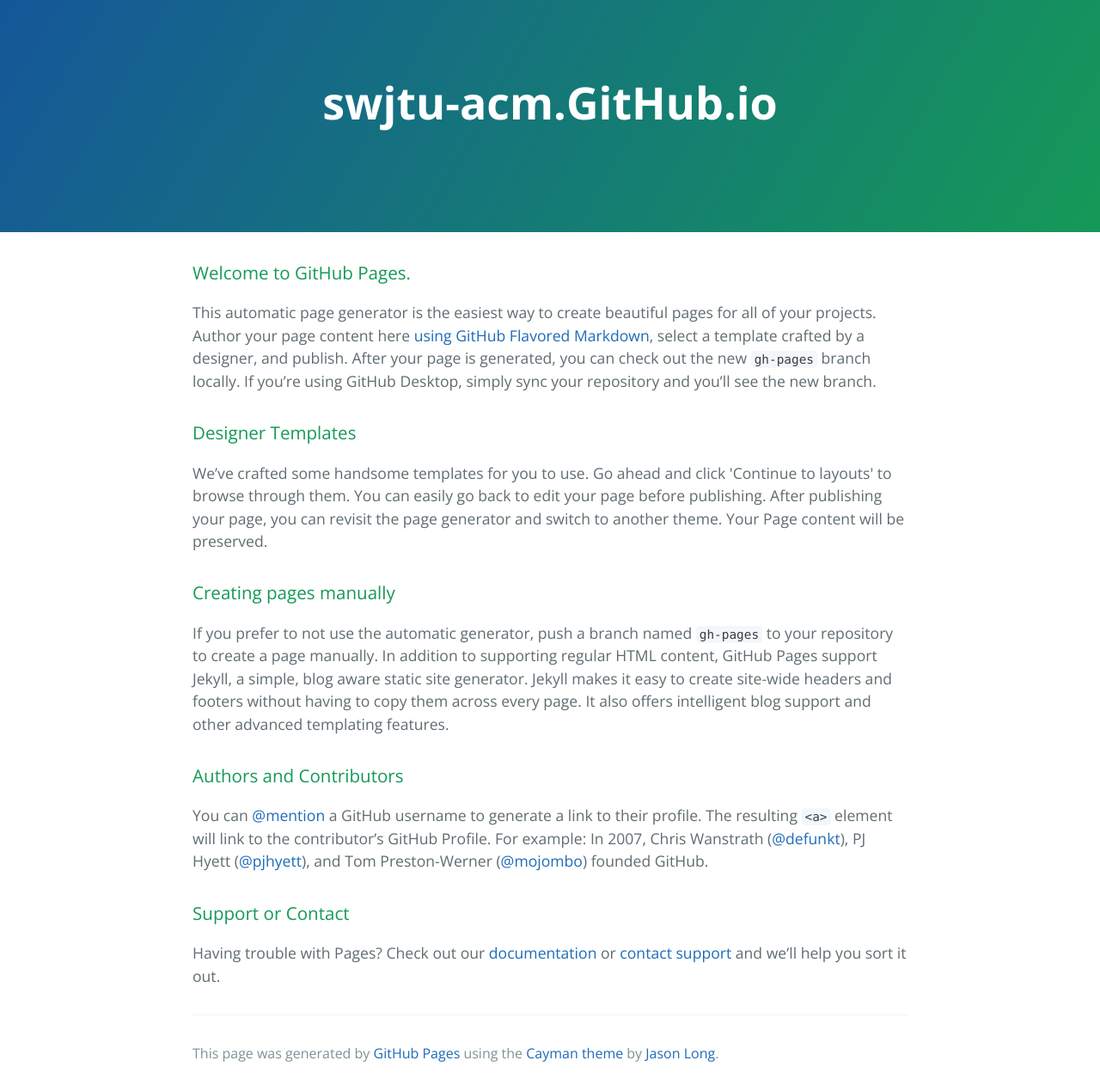
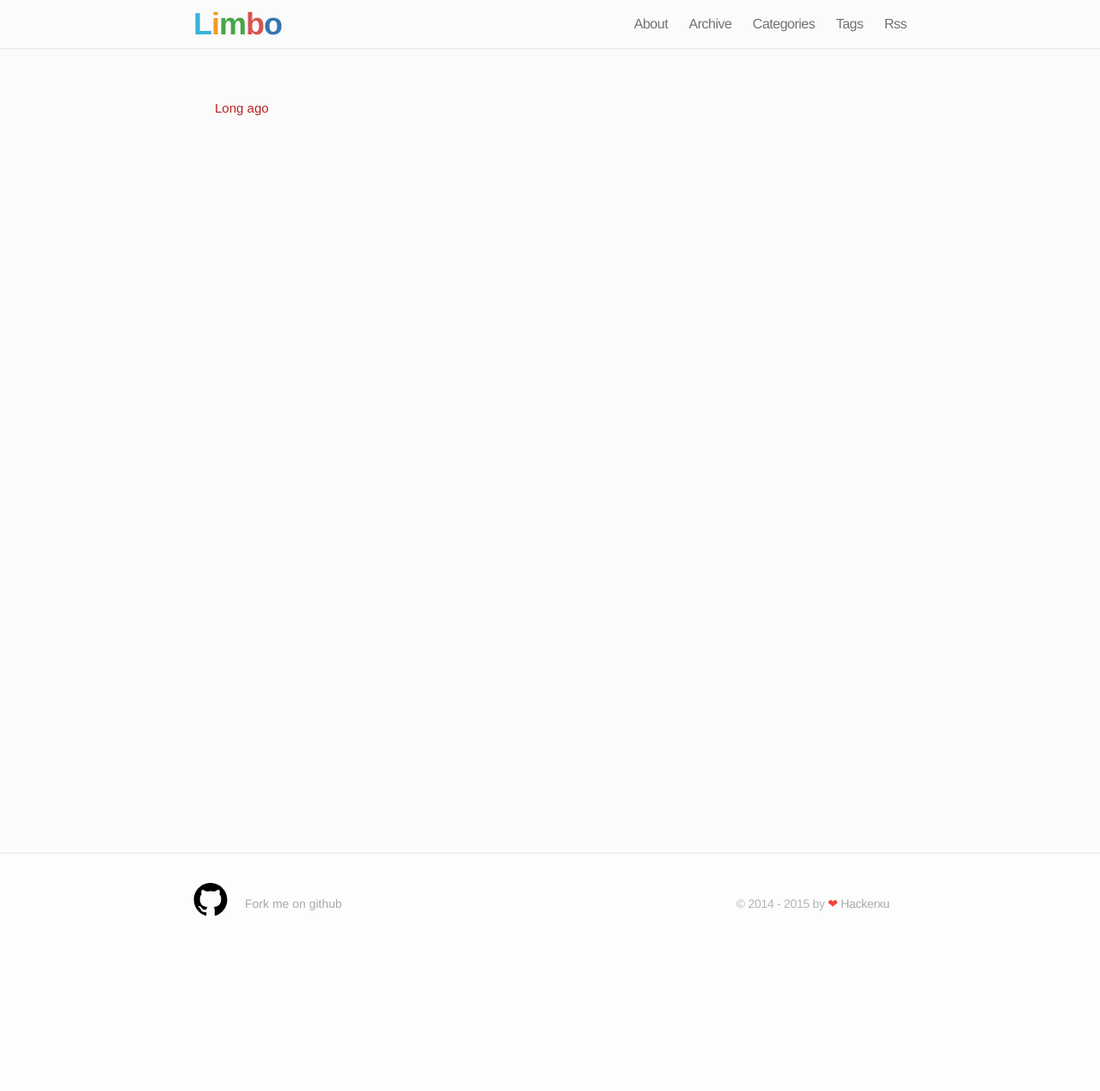
Before and after one commit to bamboohiko/swjtu-acm.github.io, a Jekyll site: the page built from index.html, in a window 1280 px wide. Shown: the whole page at 86% size. Built offline with Jekyll 4.4.1, drawn with Linux system fonts in a browser that asks for light colours; nearby versions of some CDN libraries; Markdown is read by kramdown in place of the engine named in the settings; comment, search, counter and statistics services are not loaded; after the commit the page ends 1093 px from its top, so only the background shows below that.

Commit message:
11231
1213

```diff
--- a/index.html
+++ b/index.html
@@ -1,53 +1,29 @@
-<!DOCTYPE html>
-<html lang="en-us">
-  <head>
-    <meta charset="UTF-8">
-    <title>swjtu-acm.GitHub.io by swjtu-acm</title>
-    <meta name="viewport" content="width=device-width, initial-scale=1">
-    <link rel="stylesheet" type="text/css" href="stylesheets/normalize.css" media="screen">
-    <link href='https://fonts.googleapis.com/css?family=Open+Sans:400,700' rel='stylesheet' type='text/css'>
-    <link rel="stylesheet" type="text/css" href="stylesheets/stylesheet.css" media="screen">
-    <link rel="stylesheet" type="text/css" href="stylesheets/github-light.css" media="screen">
-  </head>
-  <body>
-    <section class="page-header">
-      <h1 class="project-name">swjtu-acm.GitHub.io</h1>
-      <h2 class="project-tagline"></h2>
-    </section>
-
-    <section class="main-content">
-      <h3>
-<a id="welcome-to-github-pages" class="anchor" href="#welcome-to-github-pages" aria-hidden="true"><span class="octicon octicon-link"></span></a>Welcome to GitHub Pages.</h3>
-
-<p>This automatic page generator is the easiest way to create beautiful pages for all of your projects. Author your page content here <a href="https://guides.github.com/features/mastering-markdown/">using GitHub Flavored Markdown</a>, select a template crafted by a designer, and publish. After your page is generated, you can check out the new <code>gh-pages</code> branch locally. If you’re using GitHub Desktop, simply sync your repository and you’ll see the new branch.</p>
-
-<h3>
-<a id="designer-templates" class="anchor" href="#designer-templates" aria-hidden="true"><span class="octicon octicon-link"></span></a>Designer Templates</h3>
-
-<p>We’ve crafted some handsome templates for you to use. Go ahead and click 'Continue to layouts' to browse through them. You can easily go back to edit your page before publishing. After publishing your page, you can revisit the page generator and switch to another theme. Your Page content will be preserved.</p>
-
-<h3>
-<a id="creating-pages-manually" class="anchor" href="#creating-pages-manually" aria-hidden="true"><span class="octicon octicon-link"></span></a>Creating pages manually</h3>
-
-<p>If you prefer to not use the automatic generator, push a branch named <code>gh-pages</code> to your repository to create a page manually. In addition to supporting regular HTML content, GitHub Pages support Jekyll, a simple, blog aware static site generator. Jekyll makes it easy to create site-wide headers and footers without having to copy them across every page. It also offers intelligent blog support and other advanced templating features.</p>
-
-<h3>
-<a id="authors-and-contributors" class="anchor" href="#authors-and-contributors" aria-hidden="true"><span class="octicon octicon-link"></span></a>Authors and Contributors</h3>
-
-<p>You can <a href="https://github.com/blog/821" class="user-mention">@mention</a> a GitHub username to generate a link to their profile. The resulting <code>&lt;a&gt;</code> element will link to the contributor’s GitHub Profile. For example: In 2007, Chris Wanstrath (<a href="https://github.com/defunkt" class="user-mention">@defunkt</a>), PJ Hyett (<a href="https://github.com/pjhyett" class="user-mention">@pjhyett</a>), and Tom Preston-Werner (<a href="https://github.com/mojombo" class="user-mention">@mojombo</a>) founded GitHub.</p>
-
-<h3>
-<a id="support-or-contact" class="anchor" href="#support-or-contact" aria-hidden="true"><span class="octicon octicon-link"></span></a>Support or Contact</h3>
-
-<p>Having trouble with Pages? Check out our <a href="https://help.github.com/pages">documentation</a> or <a href="https://github.com/contact">contact support</a> and we’ll help you sort it out.</p>
-
-      <footer class="site-footer">
-
-        <span class="site-footer-credits">This page was generated by <a href="https://pages.github.com">GitHub Pages</a> using the <a href="https://github.com/jasonlong/cayman-theme">Cayman theme</a> by <a href="https://twitter.com/jasonlong">Jason Long</a>.</span>
-      </footer>
-
-    </section>
-
-
-  </body>
-</html>
+---
+layout: default
+---
+<div class="home">
+  {% for page in site.categories.life limit: 1 %}
+  <header class="post-header">
+    <h1><a href="{{ page.url }}">{{ page.title }}</a></h1>
+    <p class="meta"><i class="fa fa-calendar"></i> {{ page.date | date: "%Y-%m-%d" }}&nbsp&nbsp&nbsp<i class="fa fa-folder-open"></i>{% if page.category %} <a href="/categories/#{{page.category}}">{{ page.category }}</a> {% endif %}&nbsp&nbsp&nbsp<i class="fa fa-tags"></i>&nbsp{% for tag in page.tags %}&nbsp<a href="/tags/#{{ tag }}">{{ tag }}</a>{% endfor %}</p>
+  </header>
+  <article class="post-content">
+  {{ page.content }}
+  </article>
+  {% endfor %}
+  <ul class="posts">
+    <!-- <li class="listing-seperator">Yesterday you said tomorrow</li> -->
+  {% capture month %}{{ site.time | date:"%m"}}{% endcapture %}
+  {% for post in site.posts %}
+    {% capture m %}{{ post.date | date:"%m"}}{% endcapture %}
+    {% if month != m %}
+    {% break %}
+    {% endif %}
+    <li class="listing-item">
+      <time datetime="{{ post.date | date:"%Y-%m-%d" }}">{{ post.date | date:"%Y-%m-%d" }}</time>
+      <a href="{{ post.url }}" title="{{ post.title }}">{{ post.title }}</a>
+    </li>
+  {% endfor %}
+    <li class="listing-seperator"><a href="/archive/">Long ago</a></li>
+  </ul>
+</div>
```
